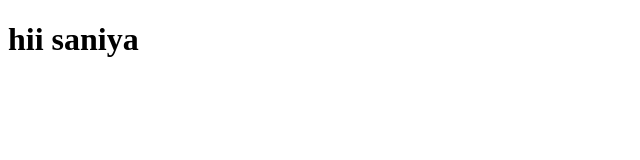
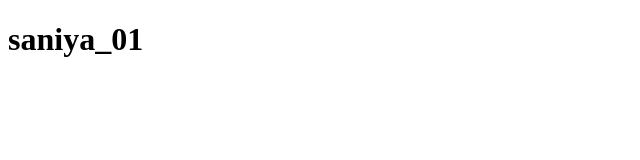
Before and after one commit to saniya-tirgar/saniya_202326800098_ESE2025, a plain HTML site: page index.html in a window 1280 px wide. Shown: the whole page, without its empty margins (0-640 px from the left). Drawn offline with Linux system fonts and the light colour scheme.

Commit message:
second commit

```diff
--- a/index.html
+++ b/index.html
@@ -6,6 +6,6 @@
     <title>Document</title>
 </head>
 <body>
-    <h1>hii saniya</h1>
+    <h1>saniya_01</h1>
 </body>
 </html>
```
